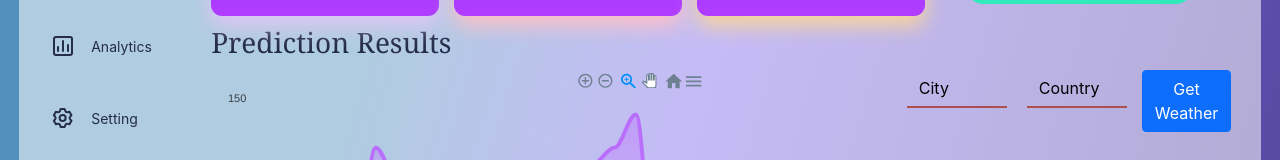
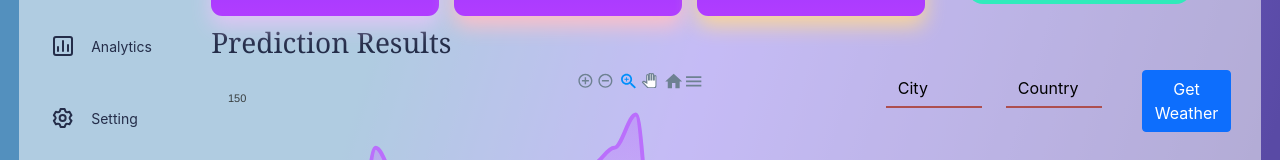
Before and after one commit to HarikrishnanAji/LandSliDer_Dashboard, a React (Create React App) app: page / in a window 1280 px wide. Shown: the part 214-374 px from the top of the page. Built offline with nearby package versions, Linux system fonts and the light colour scheme.

Commit message:
weather input color

```diff
--- a/src/components/Weather/form.style.css
+++ b/src/components/Weather/form.style.css
@@ -8,9 +8,9 @@ form {
     background-color: transparent;
     color: rgb(192, 2, 2);
     border: none;
-    margin-left: -43PX;
+    margin-left: -4rem;
     border-bottom: 2px solid rgb(173, 79, 79);
     border-radius: 0;
-    width: 100px;
+    width: 6rem;
 
   }
```
